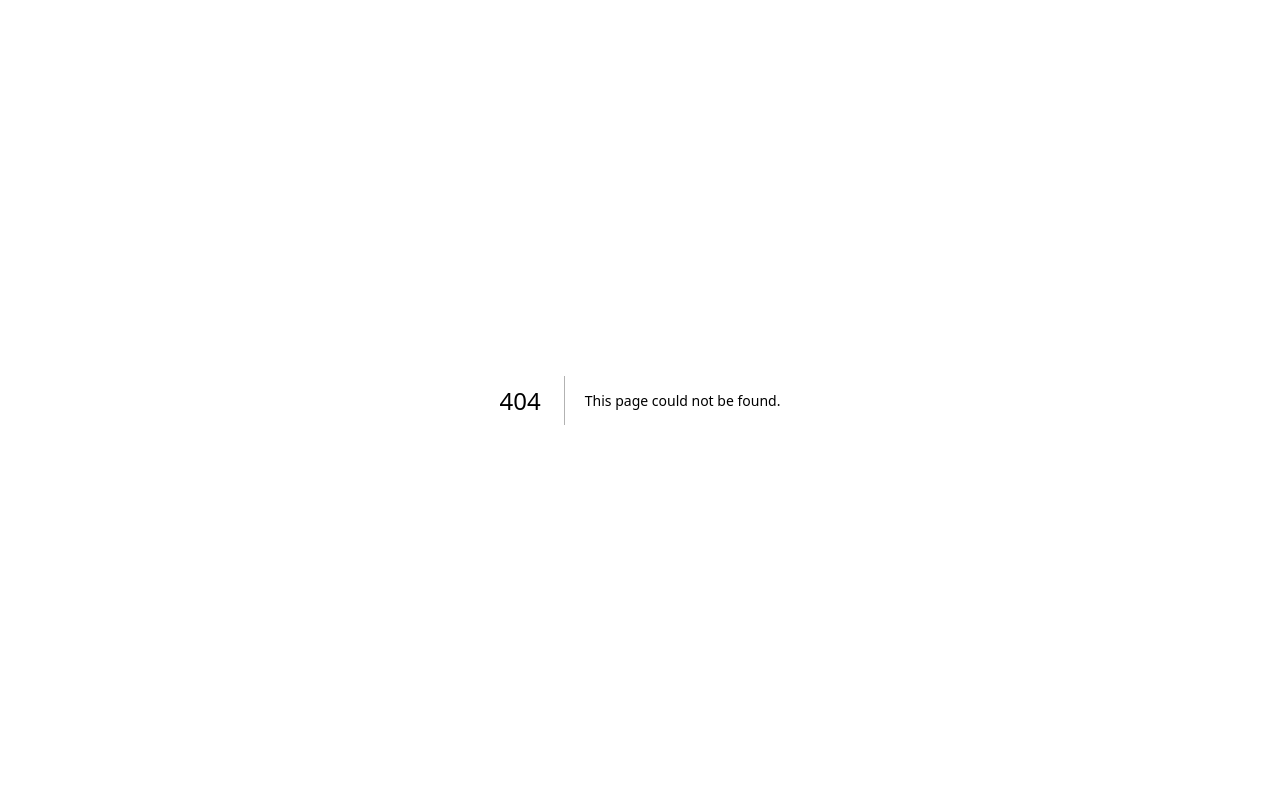
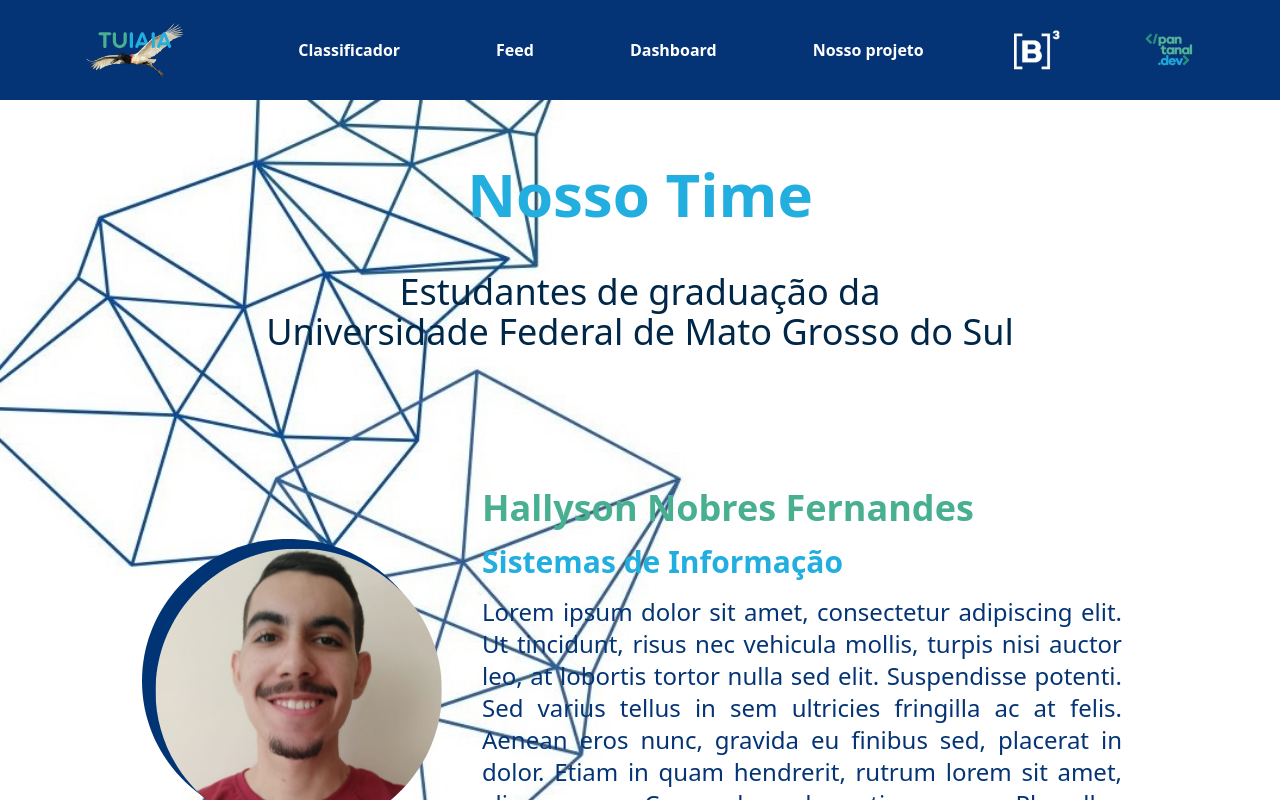
Before and after one commit to Tuiaia/frontend, a Next.js app: page /NossoProjeto in a window 1280 px wide. Before the commit this address had no page. Shown: the top 800 px of the page. Built offline with nearby package versions, Linux system fonts and the light colour scheme.

Commit message:
feat(header): Inserção das rotas das páginas e criação dos index de cada página

```diff
--- a/components/Header.js
+++ b/components/Header.js
@@ -5,15 +5,19 @@ import Link from 'next/link'
 const itensHeader = [
     {
         title: 'Classificador',
-        route: '/'
+        route: '/Classificador'
     },
     {
-        title: 'Notícias',
-        route: '/'
+        title: 'Feed',
+        route: '/Feed'
+    },
+    {
+        title: 'Dashboard',
+        route: '/Dashboard'
     },
     {
         title: 'Nosso projeto',
-        route: '/'
+        route: '/NossoProjeto'
     },
 ]
 
--- /dev/null
+++ b/pages/NossoProjeto/index.js
@@ -0,0 +1,24 @@
+import Header from '@/components/Header'
+import NossoTime from '@/pages/NossoProjeto/NossoTime';
+import NossoMentor from '@/pages/NossoProjeto/NossoMentor';
+import Agradecimentos from '@/pages/NossoProjeto/Agradecimentos';
+
+
+export default function NossoProjeto() {
+
+    return (
+        <>
+            <Header>
+                <title>Tuiaia</title>
+                <meta name="description" content="A melhor IA para classificar sentimento de notícias" />
+                <meta name="viewport" content="width=device-width, initial-scale=1" />
+                <link rel="icon" href="/favicon.ico" />
+            </Header>
+            <main>
+                <NossoTime />
+                <NossoMentor />
+                <Agradecimentos />
+            </main>
+        </>
+    )
+}
--- a/pages/index.js
+++ b/pages/index.js
@@ -4,18 +4,18 @@ import NossoTime from '@/pages/NossoProjeto/NossoTime';
 import NossoMentor from '@/pages/NossoProjeto/NossoMentor';
 import Agradecimentos from '@/pages/NossoProjeto/Agradecimentos';
 
+
 export default function Home() {
 
   return (
       <>
-        <Head>
+        <Header>
           <title>Tuiaia</title>
           <meta name="description" content="A melhor IA para classificar sentimento de notícias" />
           <meta name="viewport" content="width=device-width, initial-scale=1" />
           <link rel="icon" href="/favicon.ico" />
-        </Head>
+        </Header>
         <main>
-          <Header />
           <NossoTime />
           <NossoMentor />
           <Agradecimentos />
```
Also changed, not shown: pages/Classificador/index.js (added), pages/Dashboard/index.js (added), pages/Feed/index.js (added).
